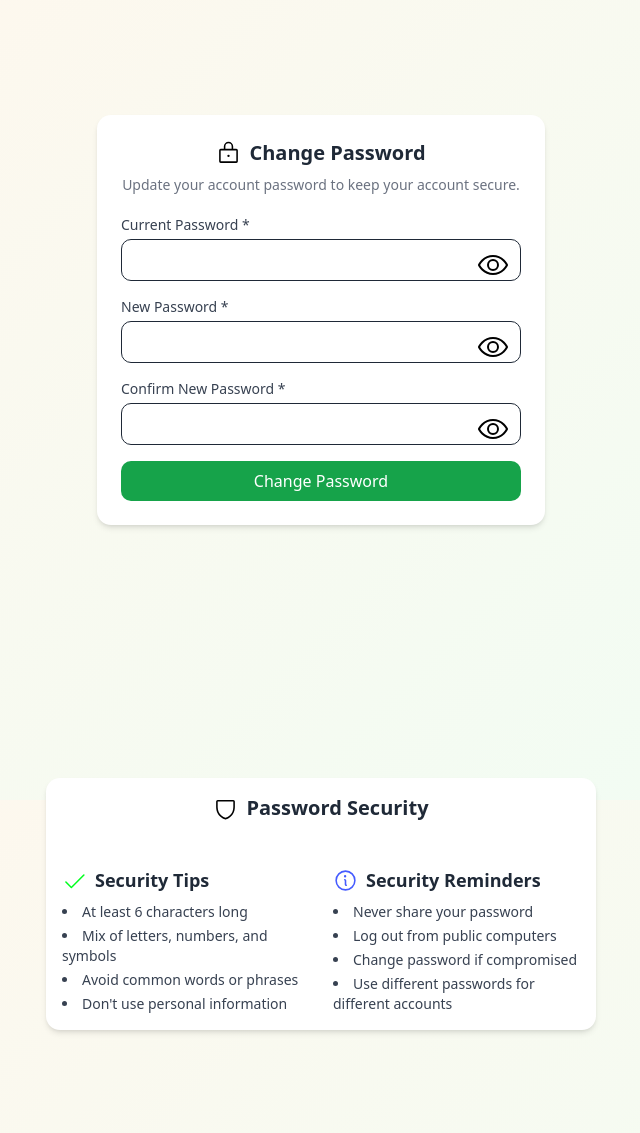
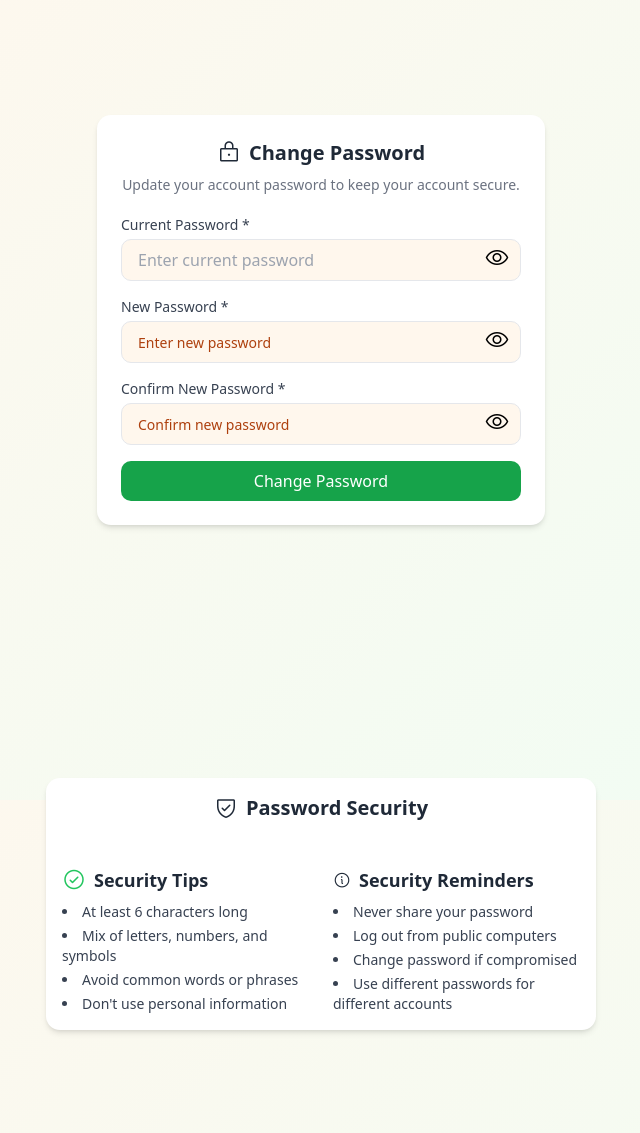
Before and after one commit to sis0n/LibSys, a PHP site: template src/Views/Student/changePassword.php in a window 1280 px wide. Shown: the top 1133 px of the page, without its empty margins (319-959 px from the left). Run offline with PHP 8.4, Linux system fonts and the light colour scheme; the template is opened without the code that fills it, so the values that code supplies are empty; style sheets or scripts are compiled from the project's sources; some libraries are stand-ins or nearby versions.

Commit message:
enhance: Edited Change Password

```diff
--- a/src/Views/Student/changePassword.php
+++ b/src/Views/Student/changePassword.php
@@ -1,8 +1,13 @@
+<!-- Import Phosphor Icons -->
+<link rel="stylesheet" href="https://unpkg.com/phosphor-icons@1.4.2/src/css/phosphor.css">
+<link rel="stylesheet" href="https://cdnjs.cloudflare.com/ajax/libs/animate.css/4.1.1/animate.min.css" />
+
+
 <div class="flex justify-center items-center min-h-[80vh]">
   <div class="w-full max-w-md bg-white shadow-md rounded-xl p-6">
     <!-- Header -->
     <h2 class="text-xl font-semibold text-gray-800 flex items-center justify-center mb-2 gap-2">
-            <svg xmlns="http://www.w3.org/2000/svg" width="25" height="25" fill="#000000" viewBox="0 0 256 256"><path d="M208,80H176V56a48,48,0,0,0-96,0V80H48A16,16,0,0,0,32,96V208a16,16,0,0,0,16,16H208a16,16,0,0,0,16-16V96A16,16,0,0,0,208,80ZM96,56a32,32,0,0,1,64,0V80H96ZM208,208H48V96H208V208Zm-68-56a12,12,0,1,1-12-12A12,12,0,0,1,140,152Z"></path></svg>
+      <i class="ph ph-lock text-2xl"></i>
       Change Password
     </h2>
     <p class="text-sm text-gray-500 text-center mb-5">
@@ -11,17 +16,23 @@
 
     <!-- Form -->
     <form id="passwordForm" action="change_password.php" method="POST" class="space-y-4">
+
       <!-- Current Password -->
       <div>
         <label class="block text-gray-700 text-sm font-medium mb-1">Current Password *</label>
         <div class="relative">
           <input type="password" name="current_password" id="current_password"
-                           class="w-full px-4 py-2 border rounded-lg focus:ring-2 focus:ring-amber-500 focus:outline-none">
+            placeholder="Enter current password" required
+            class="w-full px-4 py-2 border border-gray-200 rounded-lg
+                   bg-orange-50 placeholder:text-gray-400
+                   focus:border-orange-500 focus:ring-2 focus:ring-orange-500
+                   focus:outline-none transition duration-200">
+
           <button type="button" onclick="togglePassword('current_password', this)"
-                            class="absolute right-3 top-2.5 text-gray-400 hover:text-gray-600">
-                        <!-- Default Eye Icon -->
-                        <svg xmlns="http://www.w3.org/2000/svg" width="32" height="32" fill="#000000" viewBox="0 0 256 256"><path d="M247.31,124.76c-.35-.79-8.82-19.58-27.65-38.41C194.57,61.26,162.88,48,128,48S61.43,61.26,36.34,86.35C17.51,105.18,9,124,8.69,124.76a8,8,0,0,0,0,6.5c.35.79,8.82,19.57,27.65,38.4C61.43,194.74,93.12,208,128,208s66.57-13.26,91.66-38.34c18.83-18.83,27.3-37.61,27.65-38.4A8,8,0,0,0,247.31,124.76ZM128,192c-30.78,0-57.67-11.19-79.93-33.25A133.47,133.47,0,0,1,25,128,133.33,133.33,0,0,1,48.07,97.25C70.33,75.19,97.22,64,128,64s57.67,11.19,79.93,33.25A133.46,133.46,0,0,1,231.05,128C223.84,141.46,192.43,192,128,192Zm0-112a48,48,0,1,0,48,48A48.05,48.05,0,0,0,128,80Zm0,80a32,32,0,1,1,32-32A32,32,0,0,1,128,160Z"></path></svg>
+            class="absolute right-3 top-1/2 -translate-y-1/2 text-black hover:text-gray-700">
+            <i class="ph ph-eye text-2xl"></i>
           </button>
+
         </div>
       </div>
 
@@ -30,11 +41,17 @@
         <label class="block text-gray-700 text-sm font-medium mb-1">New Password *</label>
         <div class="relative">
           <input type="password" name="new_password" id="new_password"
-                           class="w-full px-4 py-2 border rounded-lg focus:ring-2 focus:ring-amber-500 focus:outline-none">
+            placeholder="Enter new password" required
+            class="w-full px-4 py-2 border border-gray-200 rounded-lg
+                   bg-orange-50 placeholder:text-[#AE400E] placeholder:text-sm
+                   focus:border-orange-500 focus:ring-2 focus:ring-orange-500
+                   focus:outline-none transition duration-200">
+
           <button type="button" onclick="togglePassword('new_password', this)"
-                            class="absolute right-3 top-2.5 text-gray-400 hover:text-gray-600">
-                        <svg xmlns="http://www.w3.org/2000/svg" width="32" height="32" fill="#000000" viewBox="0 0 256 256"><path d="M247.31,124.76c-.35-.79-8.82-19.58-27.65-38.41C194.57,61.26,162.88,48,128,48S61.43,61.26,36.34,86.35C17.51,105.18,9,124,8.69,124.76a8,8,0,0,0,0,6.5c.35.79,8.82,19.57,27.65,38.4C61.43,194.74,93.12,208,128,208s66.57-13.26,91.66-38.34c18.83-18.83,27.3-37.61,27.65-38.4A8,8,0,0,0,247.31,124.76ZM128,192c-30.78,0-57.67-11.19-79.93-33.25A133.47,133.47,0,0,1,25,128,133.33,133.33,0,0,1,48.07,97.25C70.33,75.19,97.22,64,128,64s57.67,11.19,79.93,33.25A133.46,133.46,0,0,1,231.05,128C223.84,141.46,192.43,192,128,192Zm0-112a48,48,0,1,0,48,48A48.05,48.05,0,0,0,128,80Zm0,80a32,32,0,1,1,32-32A32,32,0,0,1,128,160Z"></path></svg>
+            class="absolute right-3 top-1/2 -translate-y-1/2 text-black hover:text-gray-700">
+            <i class="ph ph-eye text-2xl"></i>
           </button>
+
         </div>
       </div>
 
@@ -43,11 +60,17 @@
         <label class="block text-gray-700 text-sm font-medium mb-1">Confirm New Password *</label>
         <div class="relative">
           <input type="password" name="confirm_password" id="confirm_password"
-                           class="w-full px-4 py-2 border rounded-lg focus:ring-2 focus:ring-amber-500 focus:outline-none">
+            placeholder="Confirm new password" required
+            class="w-full px-4 py-2 border border-gray-200 rounded-lg
+                   bg-orange-50 placeholder:text-[#AE400E] placeholder:text-sm
+                   focus:border-orange-500 focus:ring-2 focus:ring-orange-500
+                   focus:outline-none transition duration-200">
+
           <button type="button" onclick="togglePassword('confirm_password', this)"
-                            class="absolute right-3 top-2.5 text-gray-400 hover:text-gray-600">
-                        <svg xmlns="http://www.w3.org/2000/svg" width="32" height="32" fill="#000000" viewBox="0 0 256 256"><path d="M247.31,124.76c-.35-.79-8.82-19.58-27.65-38.41C194.57,61.26,162.88,48,128,48S61.43,61.26,36.34,86.35C17.51,105.18,9,124,8.69,124.76a8,8,0,0,0,0,6.5c.35.79,8.82,19.57,27.65,38.4C61.43,194.74,93.12,208,128,208s66.57-13.26,91.66-38.34c18.83-18.83,27.3-37.61,27.65-38.4A8,8,0,0,0,247.31,124.76ZM128,192c-30.78,0-57.67-11.19-79.93-33.25A133.47,133.47,0,0,1,25,128,133.33,133.33,0,0,1,48.07,97.25C70.33,75.19,97.22,64,128,64s57.67,11.19,79.93,33.25A133.46,133.46,0,0,1,231.05,128C223.84,141.46,192.43,192,128,192Zm0-112a48,48,0,1,0,48,48A48.05,48.05,0,0,0,128,80Zm0,80a32,32,0,1,1,32-32A32,32,0,0,1,128,160Z"></path></svg>
+            class="absolute right-3 top-1/2 -translate-y-1/2 text-black hover:text-gray-700">
+            <i class="ph ph-eye text-2xl"></i>
           </button>
+
         </div>
       </div>
 
@@ -59,29 +82,23 @@
     </form>
   </div>
 </div>
+
 <br>
 
+<!-- Security Section -->
 <div class="flex justify-center items-center min-h-[60vh] px-4">
   <div class="max-w-[550px] bg-white shadow-md rounded-xl p-4">
-
-
-    <!-- Header -->
     <h2 class="text-xl font-semibold text-gray-800 flex items-center justify-center gap-2 mb-5">
-      <!-- Lock SVG -->
-      <svg xmlns="http://www.w3.org/2000/svg" width="25" height="25" fill="#000000" viewBox="0 0 256 256 ">
-        <path d="M208,40H48A16,16,0,0,0,32,56v56c0,52.72,25.52,84.67,46.93,102.19,23.06,18.86,46,25.27,47,25.53a8,8,0,0,0,4.2,0c1-.26,23.91-6.67,47-25.53C198.48,196.67,224,164.72,224,112V56A16,16,0,0,0,208,40Zm0,72c0,37.07-13.66,67.16-40.6,89.42A129.3,129.3,0,0,1,128,223.62a128.25,128.25,0,0,1-38.92-21.81C61.82,179.51,48,149.3,48,112l0-56,160,0Z"></path></svg>
+      <i class="ph ph-shield-check text-2xl"></i>
       Password Security
     </h2>
     <br>
-
     <!-- Two columns -->
     <div class="grid grid-cols-1 md:grid-cols-2 gap-6">
       <!-- Column 1: Security Tips -->
       <div>
         <h3 class="text-lg font-semibold text-gray-800 mb-2 flex items-center gap-2">
-          <!-- Check SVG -->
-          <svg xmlns="http://www.w3.org/2000/svg" width="25" height="25" fill="#00ff1eff" viewBox="0 0 256 256">
-            <path d="M229.66,77.66l-128,128a8,8,0,0,1-11.32,0l-56-56a8,8,0,0,1,11.32-11.32L96,188.69,218.34,66.34a8,8,0,0,1,11.32,11.32Z"></path></svg>
+          <i class="ph ph-check-circle text-green-500 text-2xl"></i>
           Security Tips
         </h3>
         <ul class="list-disc list-inside text-gray-700 space-y-1 text-sm">
@@ -95,9 +112,7 @@
       <!-- Column 2: Security Reminders -->
       <div>
         <h3 class="text-lg font-semibold text-gray-800 mb-2 flex items-center gap-2">
-          <!-- Info SVG -->
-          <svg xmlns="http://www.w3.org/2000/svg" width="25" height="25" fill="#455bffff" viewBox="0 0 256 256">
-            <path d="M128,24A104,104,0,1,0,232,128,104.11,104.11,0,0,0,128,24Zm0,192a88,88,0,1,1,88-88A88.1,88.1,0,0,1,128,216Zm16-40a8,8,0,0,1-8,8,16,16,0,0,1-16-16V128a8,8,0,0,1,0-16,16,16,0,0,1,16,16v40A8,8,0,0,1,144,176ZM112,84a12,12,0,1,1,12,12A12,12,0,0,1,112,84Z"></path></svg>
+          <i class="ph ph-info 2xl"></i>
           Security Reminders
         </h3>
         <ul class="list-disc list-inside text-gray-700 space-y-1 text-sm">
@@ -111,24 +126,27 @@
   </div>
 </div>
 
-
-
-
 <!-- SweetAlert -->
 <script src="https://cdn.jsdelivr.net/npm/sweetalert2@11"></script>
 
 <script>
-    const eyeOpen = `<svg xmlns="http://www.w3.org/2000/svg" width="32" height="32" fill="#000000" viewBox="0 0 256 256"><path d="M247.31,124.76c-.35-.79-8.82-19.58-27.65-38.41C194.57,61.26,162.88,48,128,48S61.43,61.26,36.34,86.35C17.51,105.18,9,124,8.69,124.76a8,8,0,0,0,0,6.5c.35.79,8.82,19.57,27.65,38.4C61.43,194.74,93.12,208,128,208s66.57-13.26,91.66-38.34c18.83-18.83,27.3-37.61,27.65-38.4A8,8,0,0,0,247.31,124.76ZM128,192c-30.78,0-57.67-11.19-79.93-33.25A133.47,133.47,0,0,1,25,128,133.33,133.33,0,0,1,48.07,97.25C70.33,75.19,97.22,64,128,64s57.67,11.19,79.93,33.25A133.46,133.46,0,0,1,231.05,128C223.84,141.46,192.43,192,128,192Zm0-112a48,48,0,1,0,48,48A48.05,48.05,0,0,0,128,80Zm0,80a32,32,0,1,1,32-32A32,32,0,0,1,128,160Z"></path></svg>`;
-
-    const eyeSlash = `<svg xmlns="http://www.w3.org/2000/svg" width="32" height="32" fill="#000000" viewBox="0 0 256 256"><path d="M53.92,34.62A8,8,0,1,0,42.08,45.38L61.32,66.55C25,88.84,9.38,123.2,8.69,124.76a8,8,0,0,0,0,6.5c.35.79,8.82,19.57,27.65,38.4C61.43,194.74,93.12,208,128,208a127.11,127.11,0,0,0,52.07-10.83l22,24.21a8,8,0,1,0,11.84-10.76Zm47.33,75.84,41.67,45.85a32,32,0,0,1-41.67-45.85ZM128,192c-30.78,0-57.67-11.19-79.93-33.25A133.16,133.16,0,0,1,25,128c4.69-8.79,19.66-33.39,47.35-49.38l18,19.75a48,48,0,0,0,63.66,70l14.73,16.2A112,112,0,0,1,128,192Zm6-95.43a8,8,0,0,1,3-15.72,48.16,48.16,0,0,1,38.77,42.64,8,8,0,0,1-7.22,8.71,6.39,6.39,0,0,1-.75,0,8,8,0,0,1-8-7.26A32.09,32.09,0,0,0,134,96.57Zm113.28,34.69c-.42.94-10.55,23.37-33.36,43.8a8,8,0,1,1-10.67-11.92A132.77,132.77,0,0,0,231.05,128a133.15,133.15,0,0,0-23.12-30.77C185.67,75.19,158.78,64,128,64a118.37,118.37,0,0,0-19.36,1.57A8,8,0,1,1,106,49.79,134,134,0,0,1,128,48c34.88,0,66.57,13.26,91.66,38.35,18.83,18.83,27.3,37.62,27.65,38.41A8,8,0,0,1,247.31,131.26Z"></path></svg>`;
-
+  // Toggle Password Function
   function togglePassword(id, btn) {
     const input = document.getElementById(id);
-        const isPassword = input.type === "password";
-        input.type = isPassword ? "text" : "password";
-        btn.innerHTML = isPassword ? eyeSlash : eyeOpen;
+    const icon = btn.querySelector("i");
+
+    if (input.type === "password") {
+      input.type = "text";
+      icon.classList.remove("ph-eye");
+      icon.classList.add("ph-eye-slash");
+    } else {
+      input.type = "password";
+      icon.classList.remove("ph-eye-slash");
+      icon.classList.add("ph-eye");
+    }
   }
 
+  // Validate Passwords
   document.getElementById("passwordForm").addEventListener("submit", function(event) {
     const newPass = document.getElementById("new_password").value;
     const confirmPass = document.getElementById("confirm_password").value;
@@ -139,27 +157,19 @@
         icon: 'error',
         title: 'Passwords do not match!',
         text: 'Please make sure both new passwords are the same.',
-    background: '#fef2f2', // soft red/pink background for less harshness
-    color: '#b91c1c', // red text
-    showClass: {
-        popup: 'animate__animated animate__fadeInDown'
-    },
-    hideClass: {
-        popup: 'animate__animated animate__fadeOutUp'
-    },
+        background: '#fff7ed',
+        color: '#92400e',
         confirmButtonText: 'Try Again',
-    confirmButtonColor: '#ef4444', // slightly softer red
+        confirmButtonColor: '#f97316',
         customClass: {
-        popup: 'rounded-2xl shadow-xl p-6 max-w-sm mx-auto border border-red-200',
-        title: 'text-red-600 font-bold text-xl text-center',
-        content: 'text-red-700 text-sm text-center mt-2',
-        confirmButton: 'px-6 py-2 rounded-lg font-semibold bg-red-500 hover:bg-red-600 transition-colors text-white shadow-md'
+          popup: 'rounded-2xl shadow-xl p-6 max-w-sm mx-auto border border-orange-200',
+          title: 'text-orange-600 font-bold text-xl text-center',
+          content: 'text-green-700 text-sm text-center mt-2',
+          confirmButton: 'px-6 py-2 rounded-lg font-semibold bg-orange-500 hover:bg-orange-600 transition-colors text-white shadow-md'
         },
         buttonsStyling: false,
-    reverseButtons: true // nicer UX: confirm button on the right
+        reverseButtons: true
       });
-
-
     }
   });
 </script>
```
Also changed, not shown: 1 other file. Lines whose indentation alone changed are shown as unchanged.
